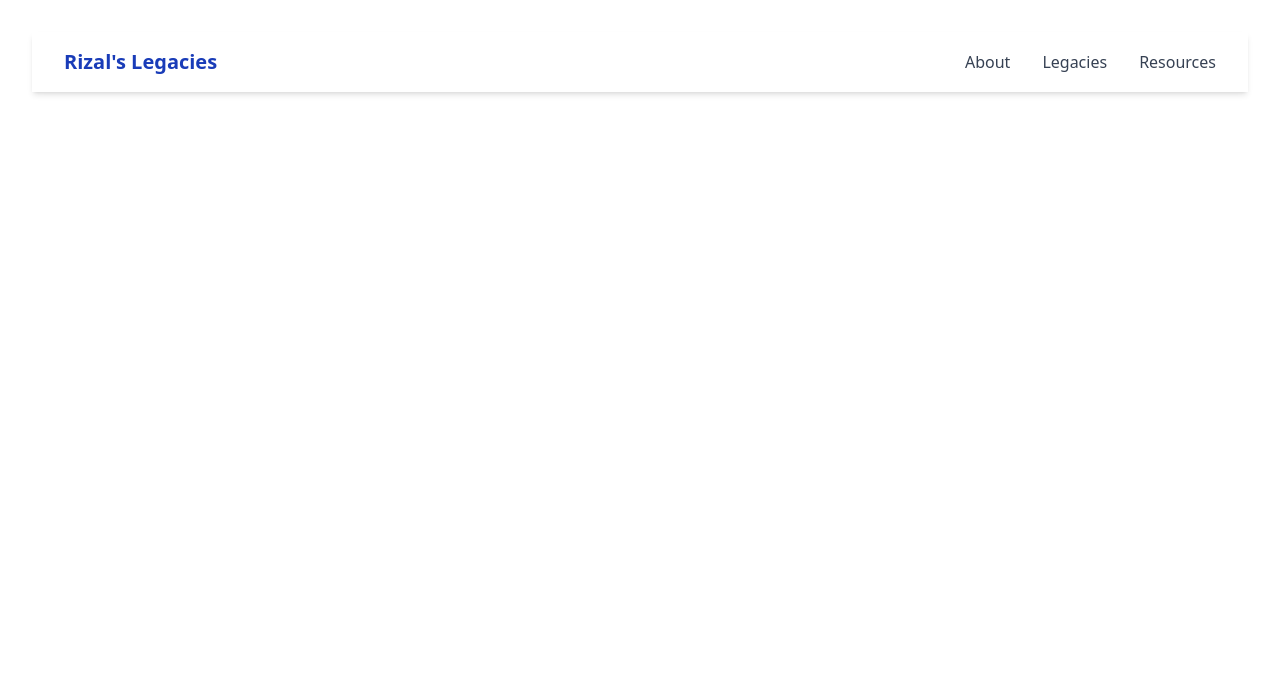
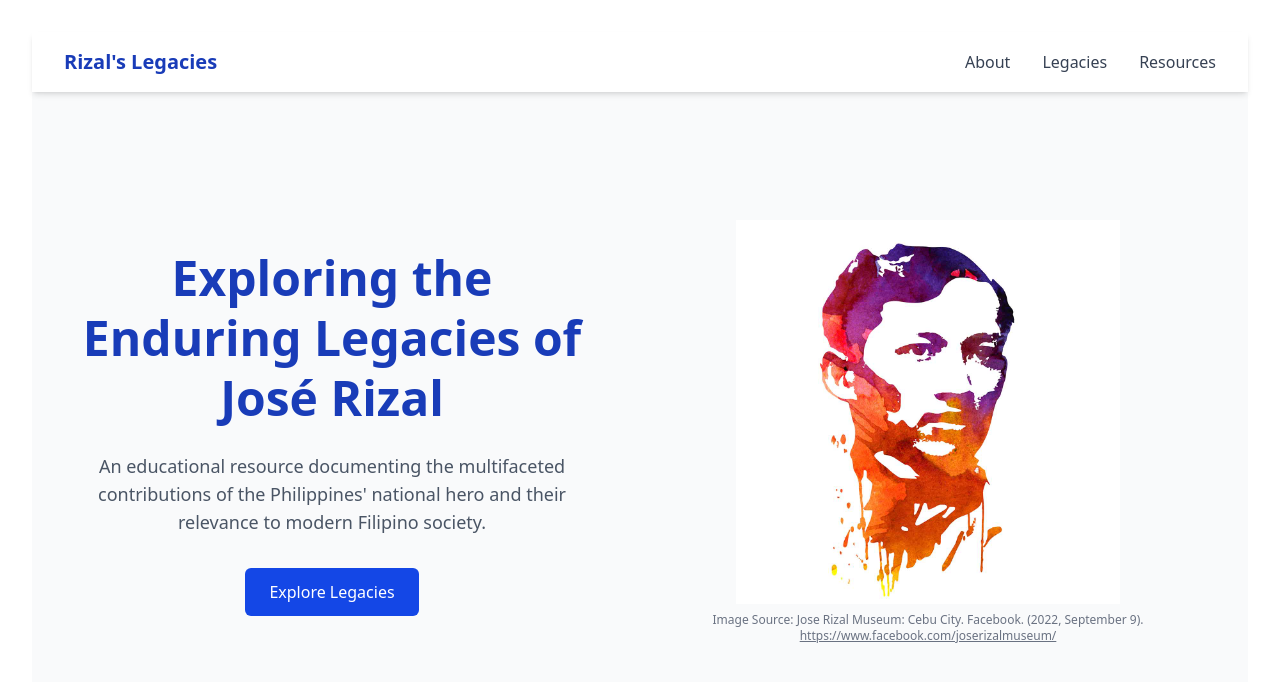
Before and after one commit to reymondyncierto/rizal-reimagined, a React (Vite) app: page / in a window 1280 px wide. Shown: the top 682 px of the page. Built offline with nearby package versions, Linux system fonts and the light colour scheme.

Commit message:
feat: ADD hero section

```diff
--- a/src/App.jsx
+++ b/src/App.jsx
@@ -1,10 +1,14 @@
 import './App.css'
 import Header from './components/Header.component'
+import HeroSection from './components/HeroSection.component'
 
 function App() {
   return (
     <div className="min-h-screen flex flex-col">
       <Header />
+      <main className="flex-grow">
+        <HeroSection />
+      </main>
     </div>
   )
 }
--- /dev/null
+++ b/src/components/HeroSection.component.jsx
@@ -0,0 +1,44 @@
+export default function HeroSection() {
+  return (
+    <section id="about" className="pt-24 pb-16 bg-gray-50 md:pt-32">
+      <div className="max-w-7xl mx-auto px-4 sm:px-6 lg:px-8">
+        <div className="flex flex-col md:flex-row items-center">
+          <div className="md:w-1/2 mb-10 md:mb-0 md:pr-10">
+            <h1 className="text-3xl md:text-4xl lg:text-5xl font-bold text-blue-800 mb-6 leading-tight">
+              Exploring the Enduring Legacies of José Rizal
+            </h1>
+            <p className="text-lg text-gray-600 mb-8">
+              An educational resource documenting the multifaceted contributions of the Philippines' national hero and their relevance to modern Filipino society.
+            </p>
+            <a
+              href="#legacies"
+              className="inline-block bg-blue-700 text-white px-6 py-3 rounded-md font-medium hover:bg-blue-800 transition"
+            >
+              Explore Legacies
+            </a>
+          </div>
+          <div className="md:w-1/2 flex flex-col h-full">
+            <figure className="flex flex-col flex-1 w-full max-w-full rounded-lg overflow-hidden">
+              <img
+                src="/rizal.jpg"
+                alt="José Rizal Monument"
+                className="w-full max-h-96 object-contain flex-1"
+              />
+              <figcaption className="text-xs text-gray-500 mt-2">
+                Image Source: Jose Rizal Museum: Cebu City. Facebook. (2022, September 9).{' '}
+                <a
+                  href="https://www.facebook.com/joserizalmuseum/"
+                  target="_blank"
+                  rel="noopener noreferrer"
+                  className="underline hover:text-blue-700"
+                >
+                  https://www.facebook.com/joserizalmuseum/
+                </a>
+              </figcaption>
+            </figure>
+          </div>
+        </div>
+      </div>
+    </section>
+  );
+}
```
Also changed, not shown: public/rizal.jpg (added).
